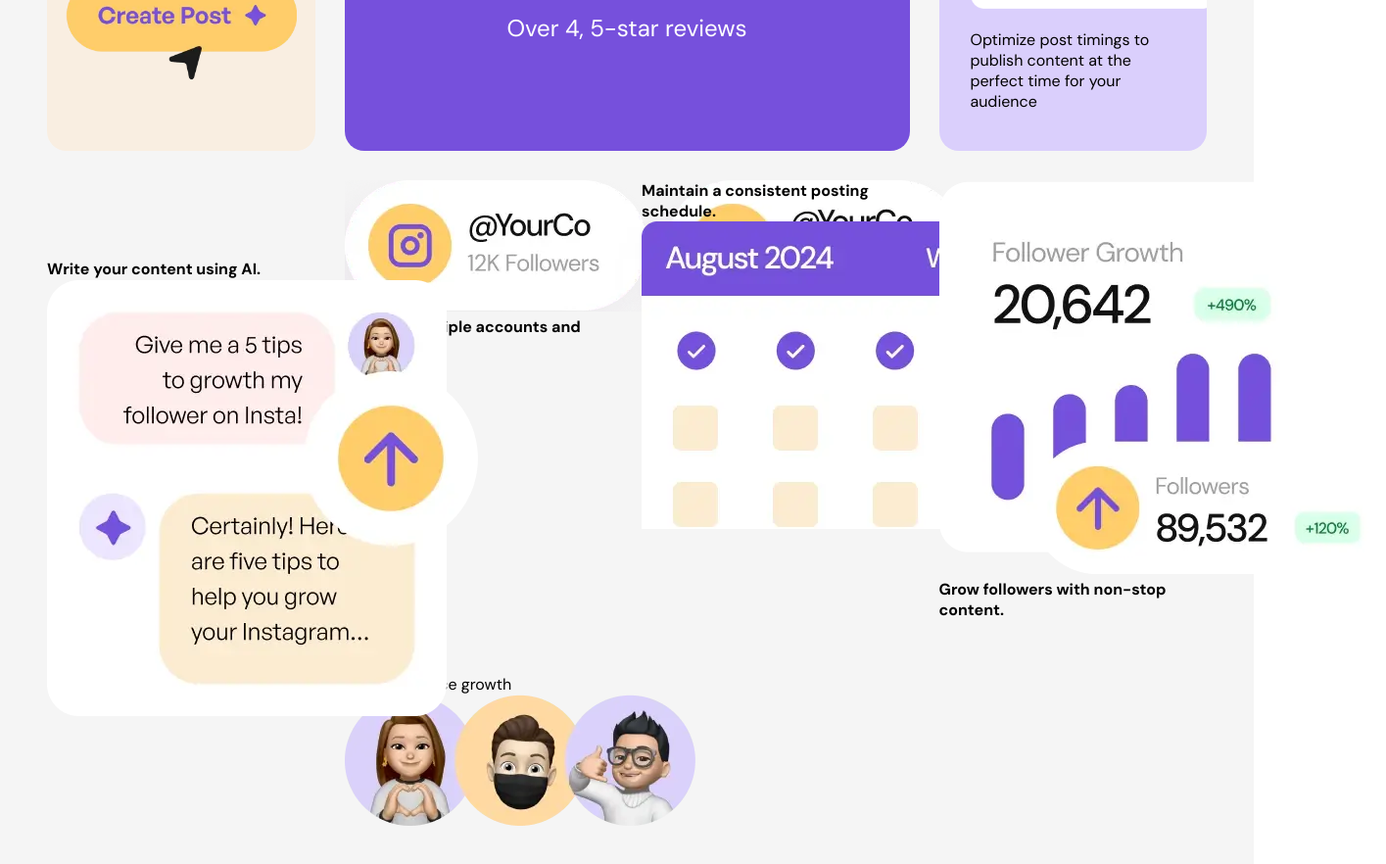
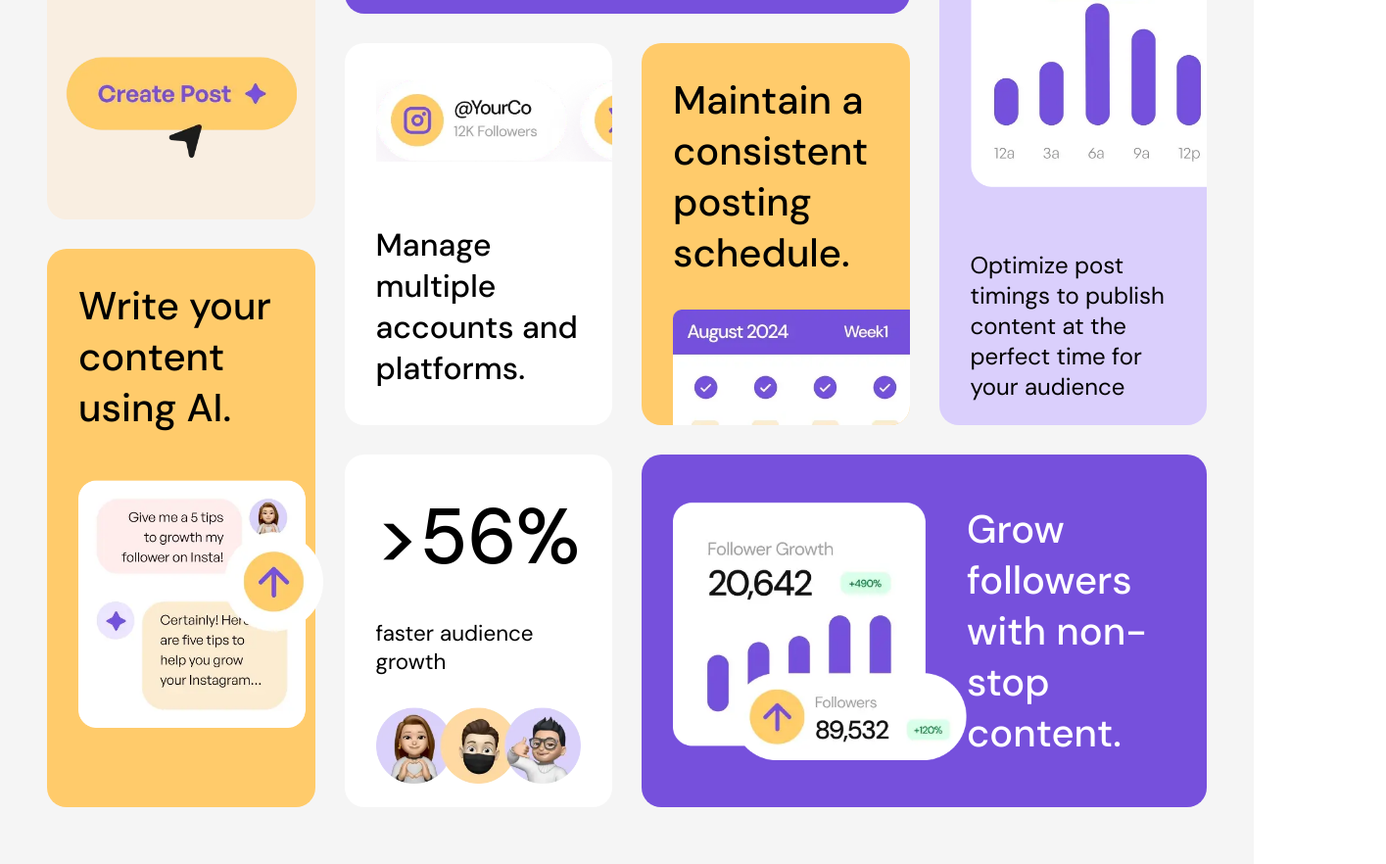
Before and after one commit to DiegoCosta-DOC/bento-grid, a plain HTML site: page index.html in a window 1280 px wide. Shown: the part 494-1376 px from the top of the page at 98% size, 1415 px wide, since content can reach past the window. Drawn offline with Linux system fonts and the light colour scheme.

Commit message:
conclusão versão desktop

```diff
--- a/src/CSS/style.css
+++ b/src/CSS/style.css
@@ -5,10 +5,10 @@
     background-color: hsl(0, 0%, 96%);
     display: grid;
     grid-template-columns: repeat(4, minmax(100px, 1fr));
-    grid-template-rows: repeat(4, 1fr);
+    grid-template-rows: repeat(4, 360px 180px 180px 360px);
     margin: 100px auto;
     max-width: 1440px;
-    height: 1540px;
+    max-height: 1440px;
     grid-gap: 30px;
     font-family: "DM sans";
     padding: 3rem;
@@ -21,17 +21,18 @@
 .create-post {
     display: flex;
     flex-direction: column;
-    justify-content: center;
+    /* justify-content: center; */
     align-items: center;
+    gap: 3rem;
     background-color: hsl(31, 66%, 93%);
-    grid-area: 1 / 1 / 2 / 1;
-    padding: 2rem 1rem;
+    grid-area: 1 / 1 / 3 / 1;
+    padding: 0 1rem;
 }
 
 .create-post h3 {
     font-size: 2.5rem;
     font-weight: 500;
-    padding: 0 3rem;
+    padding: 2rem 2rem;
 }
 
 .create-post h3 i {
@@ -61,6 +62,10 @@
     text-align: center;
 }
 
+.social-media span {
+    color: hsl(39, 100%, 71%);
+}
+
 .social-media img {
     width: 300px;
 }
@@ -70,8 +75,11 @@
 }
 
 .time-to-post {
+    display: flex;
+    flex-direction: column;
+    gap: 3rem;
     background-color: hsl(254, 88%, 90%);
-    grid-area: 1 / 4 / 1;
+    grid-area: 1 / 5 / 4 / 4;
     overflow: hidden;
     padding: 2rem;
 }
@@ -82,11 +90,101 @@
 }
 
 .time-to-post img {
-    width: 250px;
+    width: 400px;
     padding: 1rem 0;
 }
 
+.time-to-post p {
+    font-size: 1.5rem;
+}
+
 .write-content {
-    grid-area: 2 / 1 / 4 / 1;
-    margin-top: 5rem;
+    grid-area: 3 / 1 / 5 / 1;
+    background-color: hsl(39, 100%, 71%);
+    padding: 2rem;
 }
+
+.write-content h4 {
+    font-size: 2.5rem;
+    font-weight: 500;
+    margin-bottom: 3rem;
+}
+
+.write-content img {
+    width: 250px;
+    object-fit: contain;
+}
+
+.multiple-platforms {
+    grid-area: 2 / 2 / 4 / 3;
+    background-color: #ffffff;
+    padding: 0 2rem;
+    display: flex;
+    flex-direction: column;
+    justify-content: center;
+    gap: 4rem;
+    overflow: hidden;
+}
+
+.multiple-platforms h4 {
+    font-size: 2rem;
+    font-weight: 500;
+}
+
+.multiple-platforms img {
+    width: 400px;
+
+}
+
+.calendar {
+    grid-area: 2 / 3 / 4 / 4;
+    background-color: hsl(39, 100%, 71%);
+    padding: 2rem;
+    display: flex;
+    flex-direction: column;
+    overflow: hidden;
+    gap: 2rem;
+}
+
+.calendar h4 {
+    font-size: 2.5rem;
+    font-weight: 500;
+}
+
+.calendar img {
+    width: 250px;
+}
+
+.audience-growth {
+    grid-area: 4 / 2 / 5 / 3;
+    display: flex;
+    flex-direction: column;
+    gap: 2rem;
+    background-color: #ffffff;
+    padding: 2rem;
+    font-size: 1.4rem;
+}
+
+.audience-growth h3 {
+    font-size: 5rem;
+    font-weight: 500;
+}
+
+.follower-growth {
+    grid-area: 4 / 3 / 5 / 5;
+    display: flex;
+    justify-content: center;
+    align-items: center;
+    background-color: hsl(256, 67%, 59%);
+    color: #ffffff;
+    padding: 2rem;
+}
+
+.follower-growth img {
+    width: 300px;
+}
+
+.follower-growth h4 {
+    font-size: 2.5rem;
+    font-weight: 500;
+}
```
